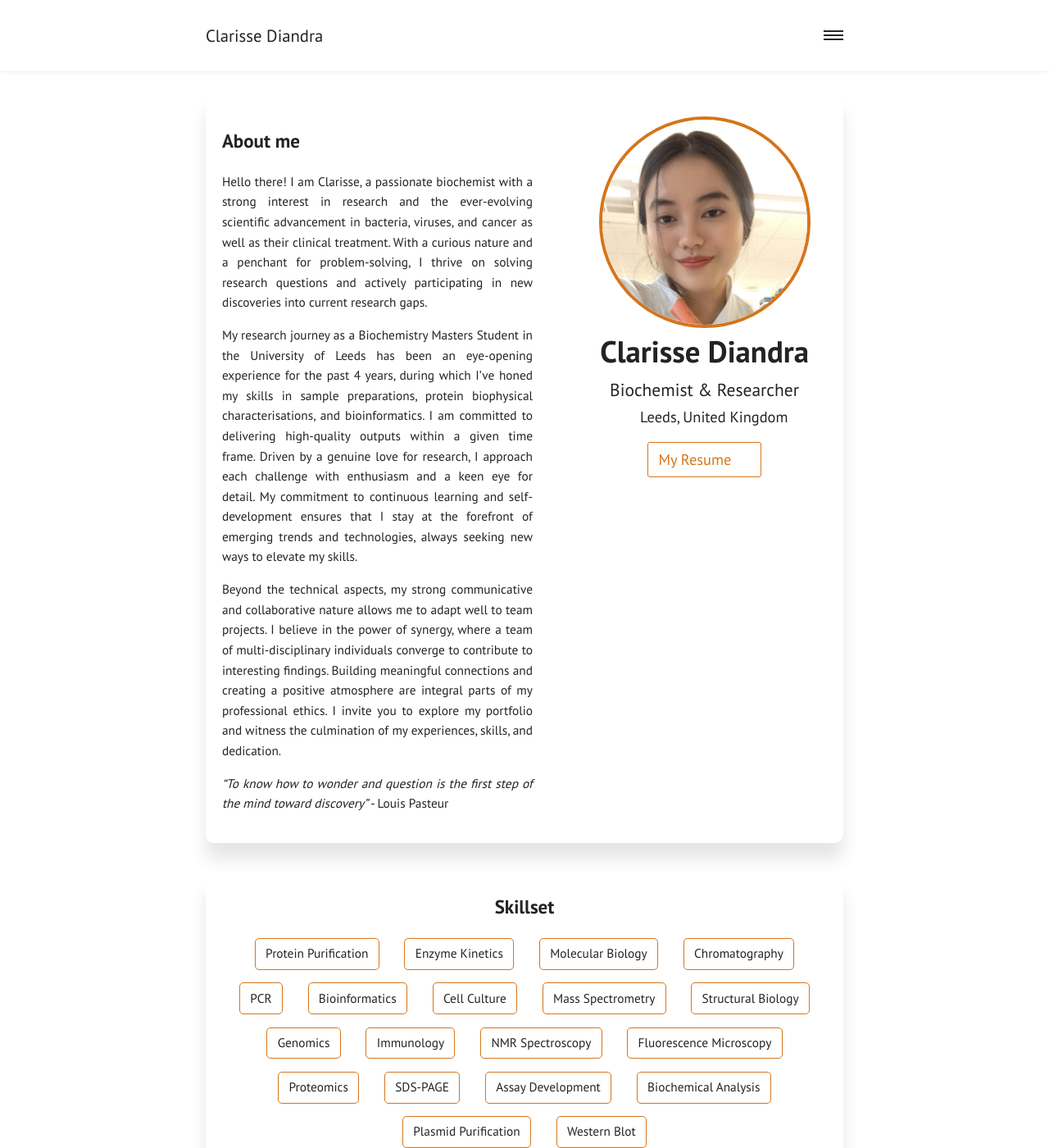
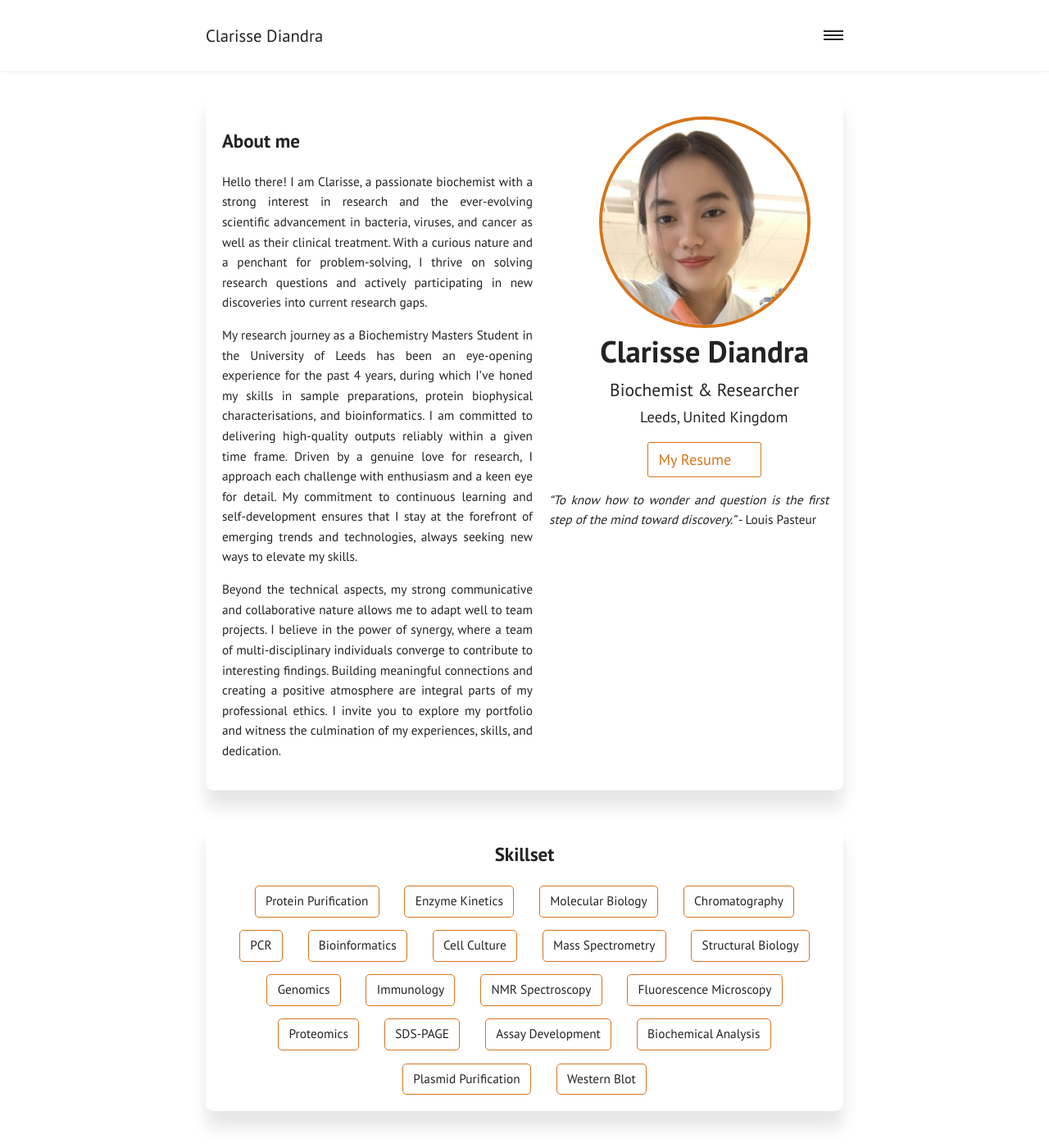
Before and after one commit to clarissediandra/clarissediandra.github.io, a Jekyll site: the page built from index.md, in a window 1280 px wide and 1400 px high. Shown: the whole window at 82% size. Built offline with Jekyll 4.4.1, drawn with Linux system fonts in a browser that asks for light colours; part of the change alters nothing that is shown.

Commit message:
Bio move around

```diff
--- a/index.md
+++ b/index.md
@@ -10,12 +10,10 @@ layout: page
 <div markdown="1">
 Hello there! I am Clarisse, a passionate biochemist with a strong interest in research and the ever-evolving scientific advancement in bacteria, viruses, and cancer as well as their clinical treatment. With a curious nature and a penchant for problem-solving, I thrive on solving research questions and actively participating in new discoveries into current research gaps.
 
-My research journey as a Biochemistry Masters Student in the University of Leeds has been an eye-opening experience for the past 4 years, during which I've honed my skills in sample preparations, protein biophysical characterisations, and bioinformatics. I am committed to delivering high-quality outputs within a given time frame. Driven by a genuine love for research, I approach each challenge with enthusiasm and a keen eye for detail. My commitment to continuous learning and self-development ensures that I stay at the forefront of emerging trends and technologies, always seeking new ways to elevate my skills.
+My research journey as a Biochemistry Masters Student in the University of Leeds has been an eye-opening experience for the past 4 years, during which I've honed my skills in sample preparations, protein biophysical characterisations, and bioinformatics. I am committed to delivering high-quality outputs reliably within a given time frame. Driven by a genuine love for research, I approach each challenge with enthusiasm and a keen eye for detail. My commitment to continuous learning and self-development ensures that I stay at the forefront of emerging trends and technologies, always seeking new ways to elevate my skills.
 
 Beyond the technical aspects, my strong communicative and collaborative nature allows me to adapt well to team projects. I believe in the power of synergy, where a team of multi-disciplinary individuals converge to contribute to interesting findings. Building meaningful connections and creating a positive atmosphere are integral parts of my professional ethics.
 I invite you to explore my portfolio and witness the culmination of my experiences, skills, and dedication.
-
-*“To know how to wonder and question is the first step of the mind toward discovery”* - Louis Pasteur
 </div>
         </div>
         <div style="flex: 1; align-self: flex-start">
@@ -27,6 +25,9 @@ I invite you to explore my portfolio and witness the culmination of my experienc
                 <div class="more"><a class="resume" href="/assets/docs/resume.pdf"><div class="loc">My Resume <svg aria-hidden=true class="icon"><use xlink:href="{{ "/assets/fontawesome/icons.svg" | relative_url }}#file"></use></svg></div></a></div>
                 <!-- {% include menu.html menu=site.external %} -->
             </div>
+<div style="width:90%" markdown="1">
+*“To know how to wonder and question is the first step of the mind toward discovery.”* - Louis Pasteur
+</div>
         </div>
     </div>
 </div>
```
